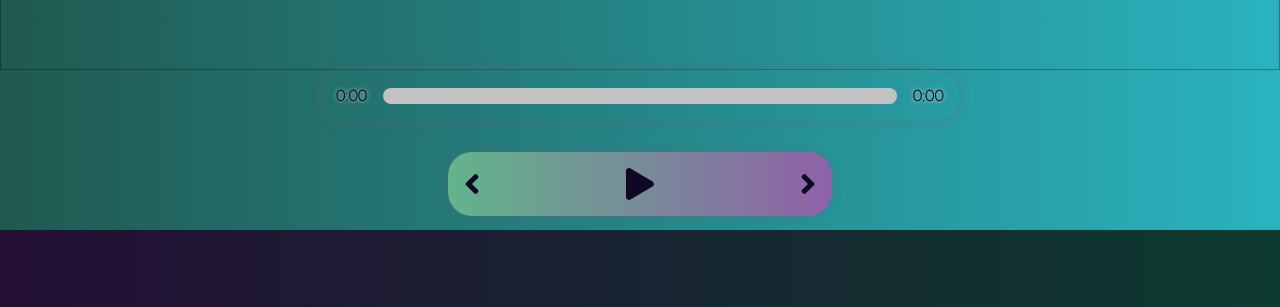
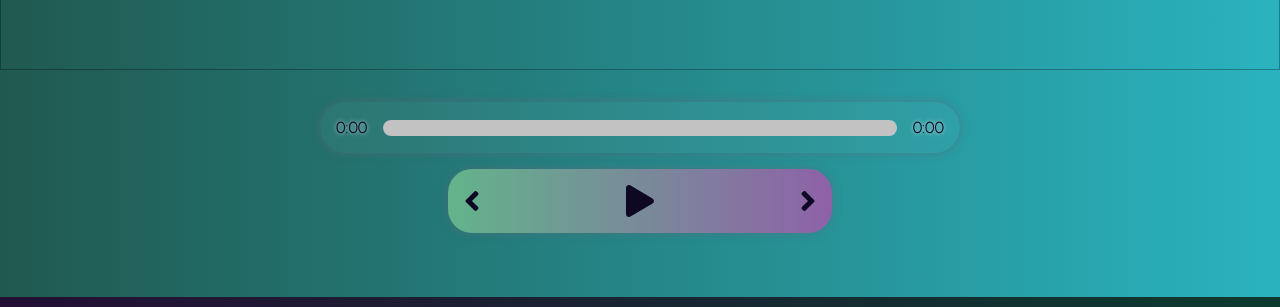
Before and after one commit to Elado5/R-Player, a React (Create React App) app: page / in a window 1280 px wide. Shown: the part 490-797 px from the top of the page. Built offline with nearby package versions, Linux system fonts and the light colour scheme.

Commit message:
bottom padding

```diff
--- a/src/styles/_player.scss
+++ b/src/styles/_player.scss
@@ -11,10 +11,12 @@ $bg: linear-gradient(to right, #240f35, #0d3a2f);
 	h1 {
 		color: white;
 	}
-	margin-bottom: 2rem;
+	padding-bottom: 5%;
+	padding-top: 2rem;
 }
 
 .time-control {
+	background: rgba(255, 255, 255, 0.04);
 	width: 50%;
 	display: flex;
 	border-radius: 2rem;
@@ -26,6 +28,7 @@ $bg: linear-gradient(to right, #240f35, #0d3a2f);
 		-webkit-appearance: none;
 		background: transparent;
 		cursor: pointer;
+		box-shadow: 0px 0px 5px black;
 	}
 	p {
 		padding: 1rem;
--- a/src/styles/app.scss
+++ b/src/styles/app.scss
@@ -6,12 +6,12 @@ $bg: linear-gradient(to right, #240f35, #0d3a2f);
     padding: 0;
     box-sizing: border-box;
     font-weight: 400;
-
 }
 
 body{
     font-family: 'urbanist','roboto', arial, helvetica, sans-serif;
     background: $bg;
+
 }
 
 .App {
```
